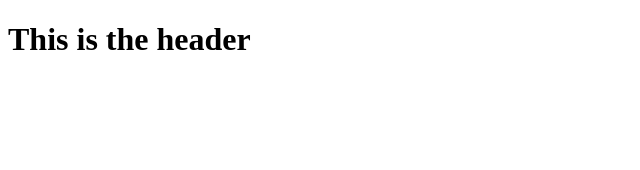
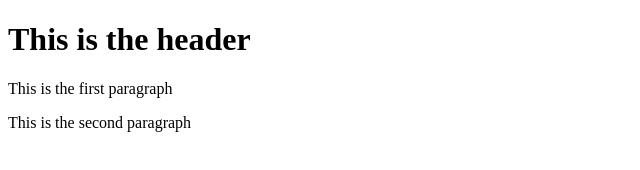
Before and after one commit to piyush-14/git-test, a plain HTML site: page template/index.html in a window 1280 px wide. Shown: the whole page, without its empty margins (0-640 px from the left). Drawn offline with Linux system fonts and the light colour scheme.

Commit message:
third commit

```diff
--- a/template/index.html
+++ b/template/index.html
@@ -6,5 +6,7 @@
 </head>
 <body>
     <h1>This is the header</h1>
+    <p>This is the first paragraph</p>
+    <p>This is the second paragraph</p>
 </body>
 </html>
```
